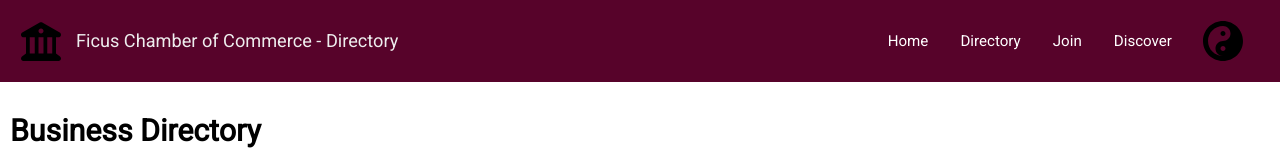
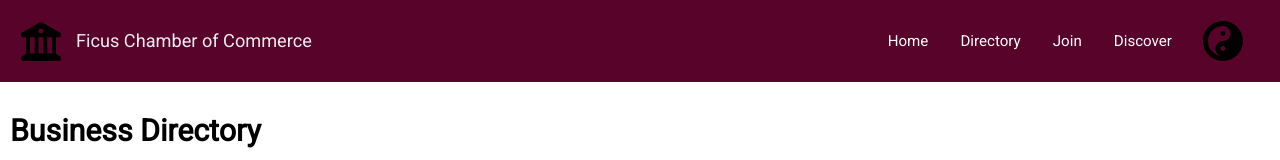
Before and after one commit to aromerosud/wdd231, a plain HTML site: page chamber/directory.html in a window 1280 px wide. Shown: the top 160 px of the page. Drawn offline with Linux system fonts and the light colour scheme.

Commit message:
fix title

```diff
--- a/chamber/directory.html
+++ b/chamber/directory.html
@@ -5,7 +5,7 @@
     <meta charset="UTF-8">
     <meta name="viewport" content="width=device-width, initial-scale=1.0">
 
-    <title>Ficus Chamber of Commerce</title>
+    <title>Ficus Chamber of Commerce - Directory</title>
     <meta name="description"
         content="Explore the Chamber of Commerce business directory and find local businesses, professional services, and member companies in one place.">
     <meta name="author" content="Arturo Romero">
@@ -29,7 +29,7 @@
 <body>
     <header>
         <img src="images/logo.svg" alt="HTML Layout logo" width="50" height="50">
-        <span id="chamber-title">Ficus Chamber of Commerce - Directory</span>
+        <span id="chamber-title">Ficus Chamber of Commerce</span>
         <img src="images/icon.svg" alt="HTML Layout icon" width="50" height="50">
         <button id="menu" aria-label="Toggle navigation menu"></button>
 
```
